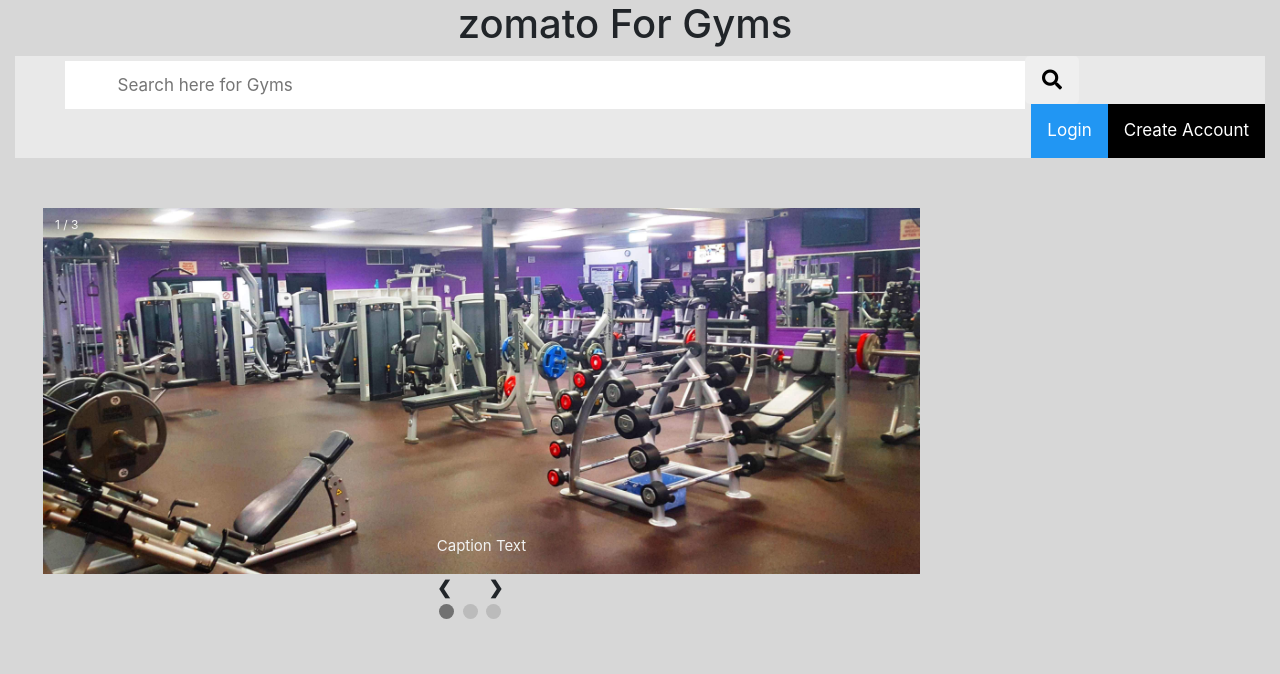
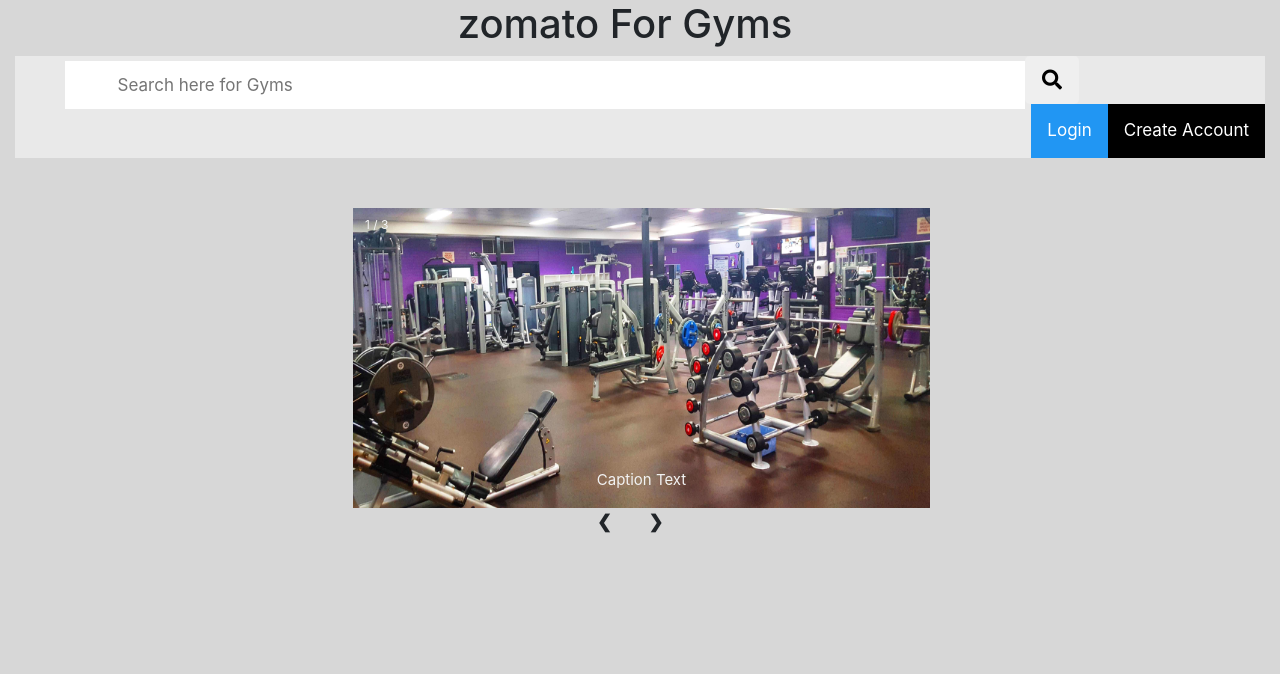
Before and after one commit to csi-lnmiit/S54_Template-development, a Django app: page /home/ in a window 1280 px wide. Shown: the top 674 px of the page. Run offline with Django 3.2, Linux system fonts and the light colour scheme; some libraries are stand-ins or nearby versions.

Commit message:
boxing image

```diff
--- a/static/css/styles.css
+++ b/static/css/styles.css
@@ -1,3 +1,18 @@
+#example1 {
+    box-sizing: content-box;
+    width: 600px;
+    height: 300px;
+    /*padding-left: 50px;*/
+    padding-top:  50px;
+    margin-left: 360px;
+    position:center;
+    /*object-position: center;*/
+}
+
+.slideshow-images{
+  max-height:"42"; width:"42";
+}
+
 .lefty{
   float:left;
   /*left-margin:-40px;*/
@@ -92,7 +107,7 @@
   max-width: 1000px;
   position: center;
   margin-left: : 25px;
-  padding:50px;
+  /*padding:50px;*/
 }
 
 /* Next & previous buttons */
--- a/templates/index.html
+++ b/templates/index.html
@@ -10,7 +10,7 @@
         <link rel="stylesheet" href="{% static 'bootstrap/bootstrap.min.css' %}" type="text/css">
 <link rel="stylesheet" href="https://use.fontawesome.com/releases/v5.0.4/css/all.css" integrity="sha384-DmABxgPhJN5jlTwituIyzIUk6oqyzf3+XuP7q3VfcWA2unxgim7OSSZKKf0KSsnh" crossorigin="anonymous">
   <div class="bg-container">
-    <div class="row" style="object-position: center">
+    <div class="row">
 
        <div class="content">
           <h1>{{title}} For Gyms</h1>
@@ -31,33 +31,28 @@
                 </div>
 
             </div>
-            <div class="row">
-                  <div class="slideshow-container" style="position: center">
+            <div class="row" >
+                  <div class="slideshow-container" id="example1" object-fit:cover >
                     <div class="mySlides">
                       <div class="numbertext">1 / 3</div>
-                        <img src="../static/images/1.jpg" style="width:100%">
+                        <img src="../static/images/1.jpg" style="width:100%" height="300px" width="600px">
                       <div class="text">Caption Text</div>
                     </div>
 
                     <div class="mySlides">
                       <div class="numbertext">2 / 3</div>
-                      <img src="../static/images/2.jpg" style="width:100%">
+                      <img src="../static/images/2.jpg" style="width:100%" height="300px" width="600px">
                       <div class="text">Caption Two</div>
                     </div>
 
                     <div class="mySlides">
                       <div class="numbertext">3 / 3</div>
-                      <img src="../static/images/3.jpg" style="width:100%">
+                      <img src="../static/images/3.jpg" style="width:100%" height="300px" width="600px  ">
                       <div class="text">Caption Three</div>
                     </div>
 
                     <a class="prev" style="position:left" onclick="plusSlides(-1)">&#10094;</a>
                     <a class="next" style="position: right" onclick="plusSlides(1)">&#10095;</a>
-                    <div style="text-align:center">
-                      <span class="dot" onclick="currentSlide(1)"></span>
-                      <span class="dot" onclick="currentSlide(2)"></span>
-                      <span class="dot" onclick="currentSlide(3)"></span>
-                    </div>
                 </div>
               <br>
             </div>
```
